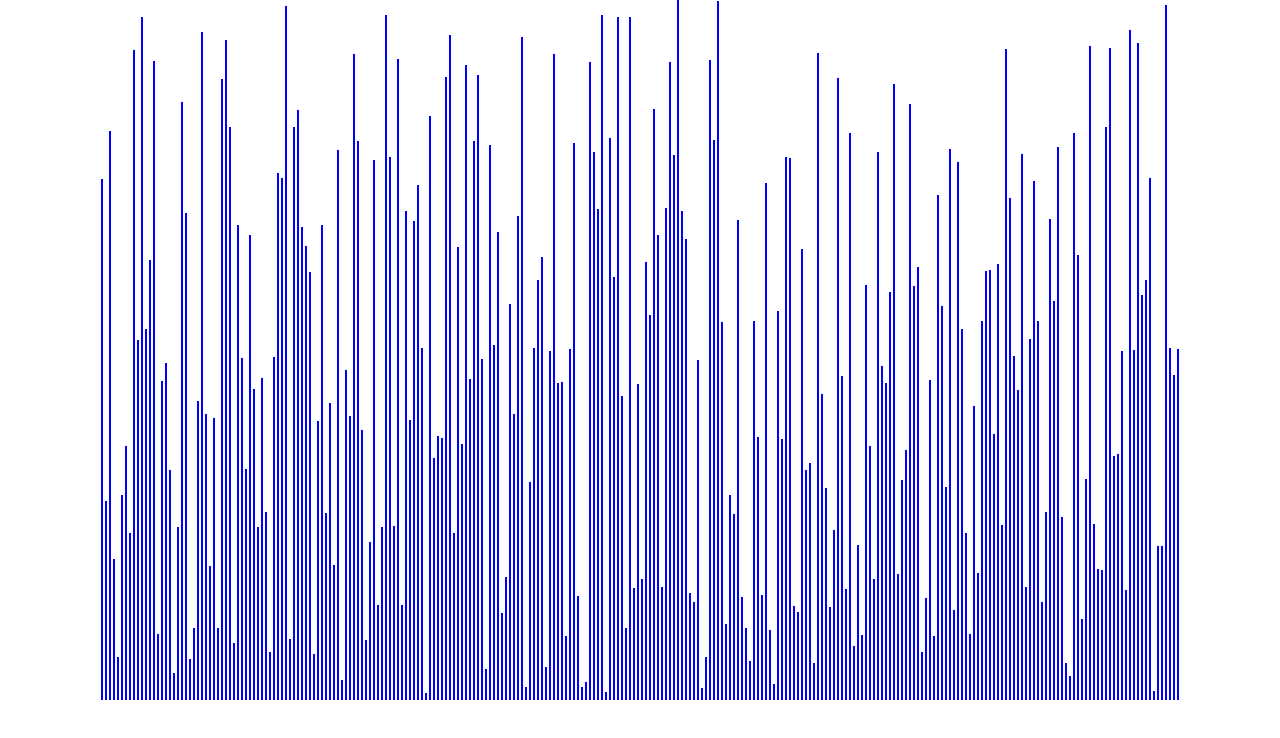
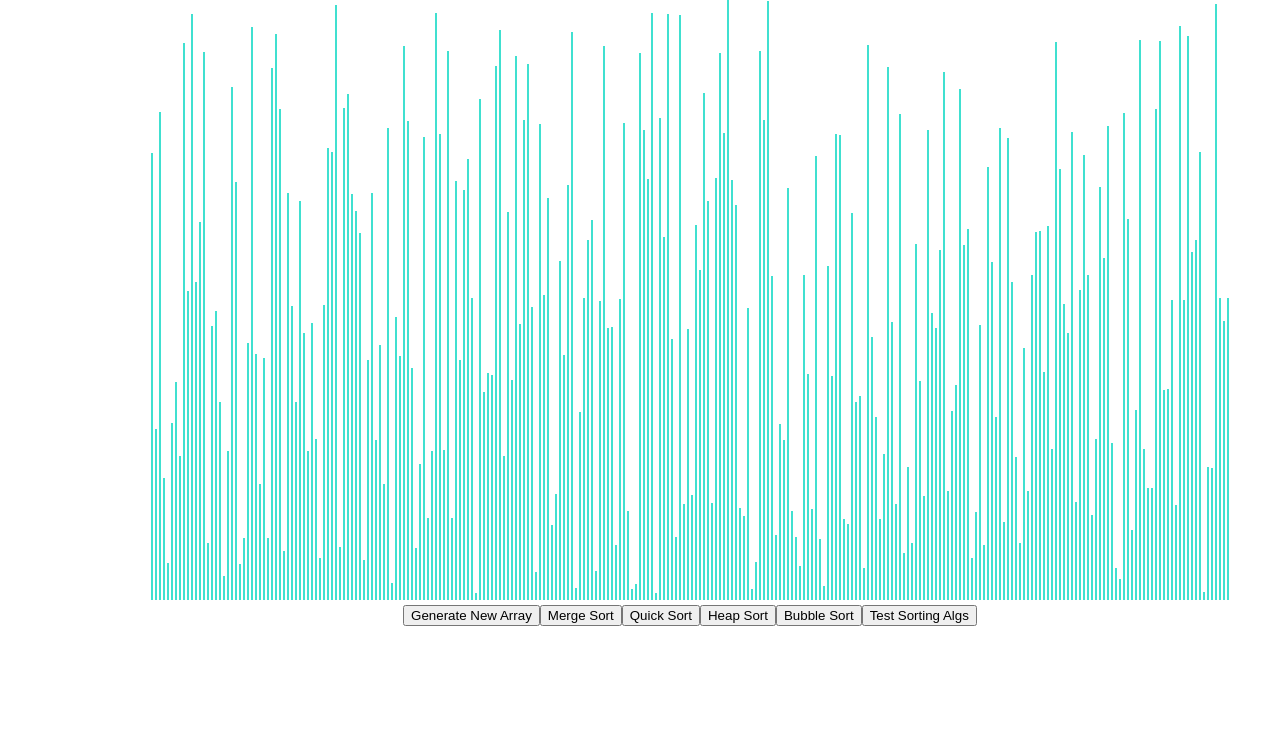
Before and after one commit to cfowler650/Algorithm-Analysis-Tool, a React (Create React App) app: page / in a window 1280 px wide. Shown: the top 738 px of the page. Built offline with nearby package versions, Linux system fonts and the light colour scheme.

Commit message:
added algorithms and dom selectors

```diff
--- a/src/App.css
+++ b/src/App.css
@@ -1,3 +1,3 @@
 .App {
-  /* text-align: center; */
+  text-align: center;
 }
--- a/src/SortingVisualizer/SortingVisualizer.css
+++ b/src/SortingVisualizer/SortingVisualizer.css
@@ -5,7 +5,7 @@
 
 .array-bar {
     width: 2px;
-    background-color: blue;
+    background-color: turquoise;
     display: inline-block;
     margin: 0 1px;
 }
--- a/src/SortingVisualizer/SortingVisualizer.jsx
+++ b/src/SortingVisualizer/SortingVisualizer.jsx
@@ -1,5 +1,7 @@
 import React from 'react';
+import * as sortingAlgorithms from '../sortingAlgorithms/sortingAlgorithms';
 import './SortingVisualizer.css';
+
 
 export default class SortingVisualizer extends React.Component {
     constructor(props) {
@@ -8,6 +10,7 @@ export default class SortingVisualizer extends React.Component {
         this.state = {
             array: []
         }
+
     }
 
     componentDidMount() {
@@ -17,10 +20,62 @@ export default class SortingVisualizer extends React.Component {
     resetArray() {
         const array = [];
         for (let i = 0; i < 270; i++) {
-            array.push(randomIntFromInterval(5, 700));
+            array.push(randomIntFromInterval(5, 600));
         }
         this.setState({ array });
     }
+
+    mergeSort() {
+
+    }
+
+
+    quickSort() {
+
+    }
+
+
+    heapSort() {
+
+    }
+
+
+    bubbleSort() {
+        const animations = sortingAlgorithms.bubbleSort(this.state.array);
+
+        for (let i = 0; i < animations.length; i++) {
+            const { comparison, swap } = animations[i];
+            setTimeout(() => {
+                const arrayBars = document.getElementsByClassName('array-bar');
+                arrayBars[comparison[1]].style.backgroundColor = 'red';
+                arrayBars[comparison[0]].style.backgroundColor = 'red';
+                setTimeout(() => {
+                    arrayBars[comparison[1]].style.backgroundColor = 'turquoise';
+                    arrayBars[comparison[0]].style.backgroundColor = 'turquoise';
+                }, (i + 1) * 10);
+            }, i * 10);
+        }
+
+
+
+    }
+
+
+    testSortingAlgorithms() {
+        for (let i = 0; i < 100; i++) {
+            const array = []
+            const length = randomIntFromInterval(1, 1000);
+            for (let i = 0; i < length; i++) {
+                array.push(randomIntFromInterval(-1000, 1000));
+            }
+            const javaScriptSortedArray = array.slice().sort((a, b) => a - b);
+            const bubbleSortedArray = sortingAlgorithms.bubbleSort(array.slice());
+            console.log(arraysAreEqual(javaScriptSortedArray, bubbleSortedArray));
+        }
+    }
+
+
+
 
     render() {
         const { array } = this.state;
@@ -33,6 +88,12 @@ export default class SortingVisualizer extends React.Component {
                         key={idx}
                         style={{ height: `${value}px` }}></div>
                 ))}
+                <button onClick={() => this.resetArray()}>Generate New Array</button>
+                <button onClick={() => this.mergeSort()}>Merge Sort</button>
+                <button onClick={() => this.quickSort()}>Quick Sort</button>
+                <button onClick={() => this.heapSort()}>Heap Sort</button>
+                <button onClick={() => this.bubbleSort()}>Bubble Sort</button>
+                <button onClick={() => this.testSortingAlgorithms()}>Test Sorting Algs</button>
             </div>
         );
     }
@@ -43,3 +104,15 @@ function randomIntFromInterval(min, max) {
     //min and max included
     return Math.floor(Math.random() * (max - min + 1) + min);
 }
+
+function arraysAreEqual(arrayOne, arrayTwo) {
+
+    if (arrayOne.length !== arrayTwo.length) return false;
+    for (let i = 0; i < arrayOne.length; i++) {
+        if (arrayOne[i] !== arrayTwo[i]) return false;
+    }
+
+
+
+    return true;
+}
--- /dev/null
+++ b/src/sortingAlgorithms/sortingAlgorithms.js
@@ -0,0 +1,24 @@
+
+export const bubbleSort = (array) => {
+    const animations = [];
+    let isSorted = false;
+
+    while (!isSorted) {
+        isSorted = true;
+        for (let i = 0; i < array.length - 1; i++) {
+            const animation = {};
+            animation.comparison = [i, i + 1]
+            if (array[i] > array[i + 1]) {
+                let temp = array[i];
+                array[i] = array[i + 1];
+                array[i + 1] = temp;
+                isSorted = false;
+
+            }
+            animations.push(animation);
+        }
+
+    }
+
+    return animations;
+}
```
